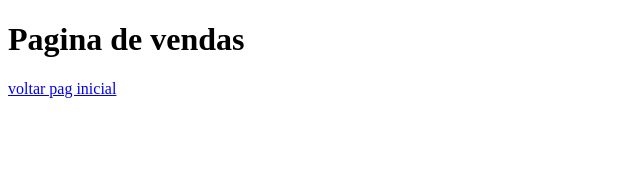
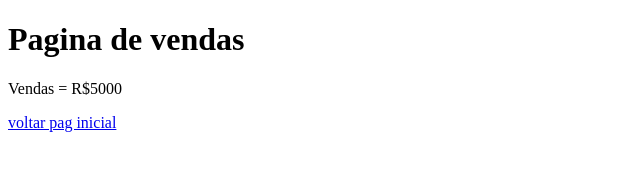
Before and after one commit to oguilhermkenzo/aulinha-git, a plain HTML site: page Vendas.html in a window 1280 px wide. Shown: the whole page, without its empty margins (0-640 px from the left). Drawn offline with Linux system fonts and the light colour scheme.

Commit message:
Adicionei valor

```diff
--- a/Vendas.html
+++ b/Vendas.html
@@ -7,6 +7,8 @@
 </head>
 <body>
     <h1>Pagina de vendas</h1>
+    <p>Vendas = R$5000
+    </p>
     <a href="index.html"> voltar pag inicial</a>
 </body>
 </html>
```
